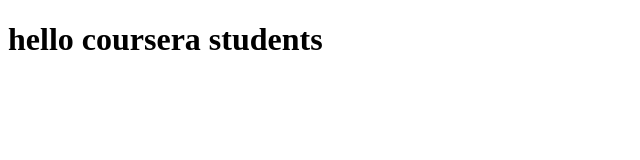
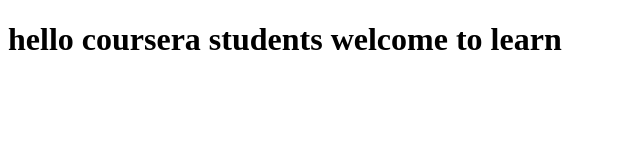
Before and after one commit to suniljsk/courseara, a plain HTML site: page index.html in a window 1280 px wide. Shown: the whole page, without its empty margins (0-640 px from the left). Drawn offline with Linux system fonts and the light colour scheme.

Commit message:
Next version of web file.

```diff
--- a/index.html
+++ b/index.html
@@ -5,6 +5,6 @@
       <title> Hello coursera</title>
   </head>
   <body>
-    <h1>hello coursera students</h1>
+    <h1>hello coursera students welcome to learn</h1>
   </body>
 </html>
```
